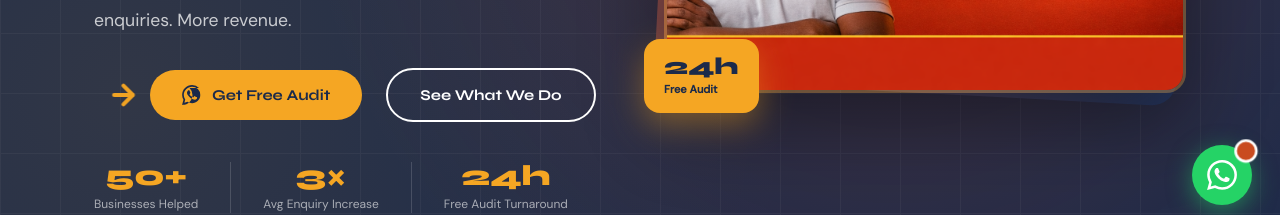
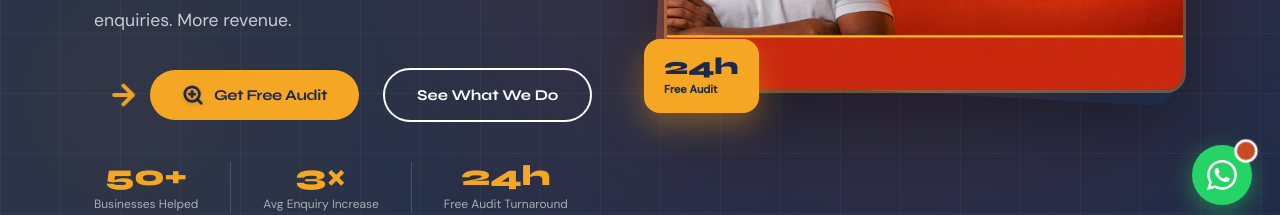
Before and after one commit to AKupeshi12/DigitalGrowthMalawi, a React (Vite) app: page / in a window 1280 px wide. Shown: the part 567-782 px from the top of the page. Built offline with nearby package versions, Linux system fonts and the light colour scheme.

Commit message:
Enhance free audit button with new icon and layout
Updated the button for the free audit to include a high-visibility icon and adjusted the layout.

```diff
--- a/src/components/Hero.tsx
+++ b/src/components/Hero.tsx
@@ -66,14 +66,29 @@ export default function Hero() {
               </div>
 
               <a
-                className="btn btn-primary animate-bounce-trigger"
-                href="https://wa.me/265987808110?text=Hi%20AJ%2C%20I%20want%20a%20free%20digital%20audit%20for%20my%20business"
-                target="_blank"
-                rel="noreferrer"
-              >
-                <svg viewBox="0 0 24 24" fill="currentColor" className="w-[20px] h-[20px] shrink-0"><path d="M17.472 14.382c-.297-.149-1.758-.867-2.03-.967-.273-.099-.471-.148-.67.15-.197.297-.767.966-.94 1.164-.173.199-.347.223-.644.075-.297-.15-1.255-.463-2.39-1.475-.883-.788-1.48-1.761-1.653-2.059-.173-.297-.018-.458.13-.606.134-.133.298-.347.446-.52.149-.174.198-.298.298-.497.099-.198.05-.371-.025-.52-.075-.149-.669-1.612-.916-2.207-.242-.579-.487-.5-.669-.51-.173-.008-.371-.01-.57-.01-.198 0-.52.074-.792.372-.272.297-1.04 1.016-1.04 2.479 0 1.462 1.065 2.875 1.213 3.074.149.198 2.096 3.2 5.077 4.487.709.306 1.262.489 1.694.625.712.227 1.36.195 1.871.118.571-.085 1.758-.719 2.006-1.413.248-.694.248-1.289.173-1.413-.074-.124-.272-.198-.57-.347m-5.421 7.403h-.004a9.87 9.87 0 01-5.031-1.378l-.361-.214-3.741.982.998-3.648-.235-.374a9.86 9.86 0 01-1.51-5.26c.001-5.45 4.436-9.884 9.888-9.884 2.64 0 5.122 1.03 6.988 2.898a9.825 9.825 0 012.893 6.994c-.003 5.45-4.437 9.884-9.885 9.884m8.413-18.297A11.815 11.815 0 0012.05 0C5.495 0 .16 5.335.157 11.892c0 2.096.547 4.142 1.588 5.945L.057 24l6.305-1.654a11.882 11.882 0 00-5.683 1.448h.005c6.554 0 11.89-5.335 11.893-11.893a11.821 11.821 0 00-3.48-8.413z"/></svg>
-                Get Free Audit
-              </a>
+  className="btn btn-primary animate-bounce-trigger flex items-center gap-3"
+  href="https://wa.me/265987808110?text=Hi%20AJ%2C%20I%20want%20a%20free%20digital%20audit%20for%20my%20business"
+  target="_blank"
+  rel="noreferrer"
+>
+  {/* NEW HIGH-VISIBILITY ICON */}
+  <svg
+    viewBox="0 0 24 24"
+    fill="none"
+    stroke="currentColor"
+    strokeWidth="3"
+    strokeLinecap="round"
+    strokeLinejoin="round"
+    className="w-[22px] h-[22px] shrink-0 drop-shadow-sm text-[#1B2A4A]"
+  >
+    <circle cx="11" cy="11" r="8"></circle>
+    <line x1="21" y1="21" x2="16.65" y2="16.65"></line>
+    <line x1="11" y1="8" x2="11" y2="14"></line>
+    <line x1="8" y1="11" x2="14" y2="11"></line>
+  </svg>
+
+  <span className="tracking-tight">Get Free Audit</span>
+</a>
               <a className="btn btn-outline" href="#services">See What We Do</a>
             </div>
 
```
